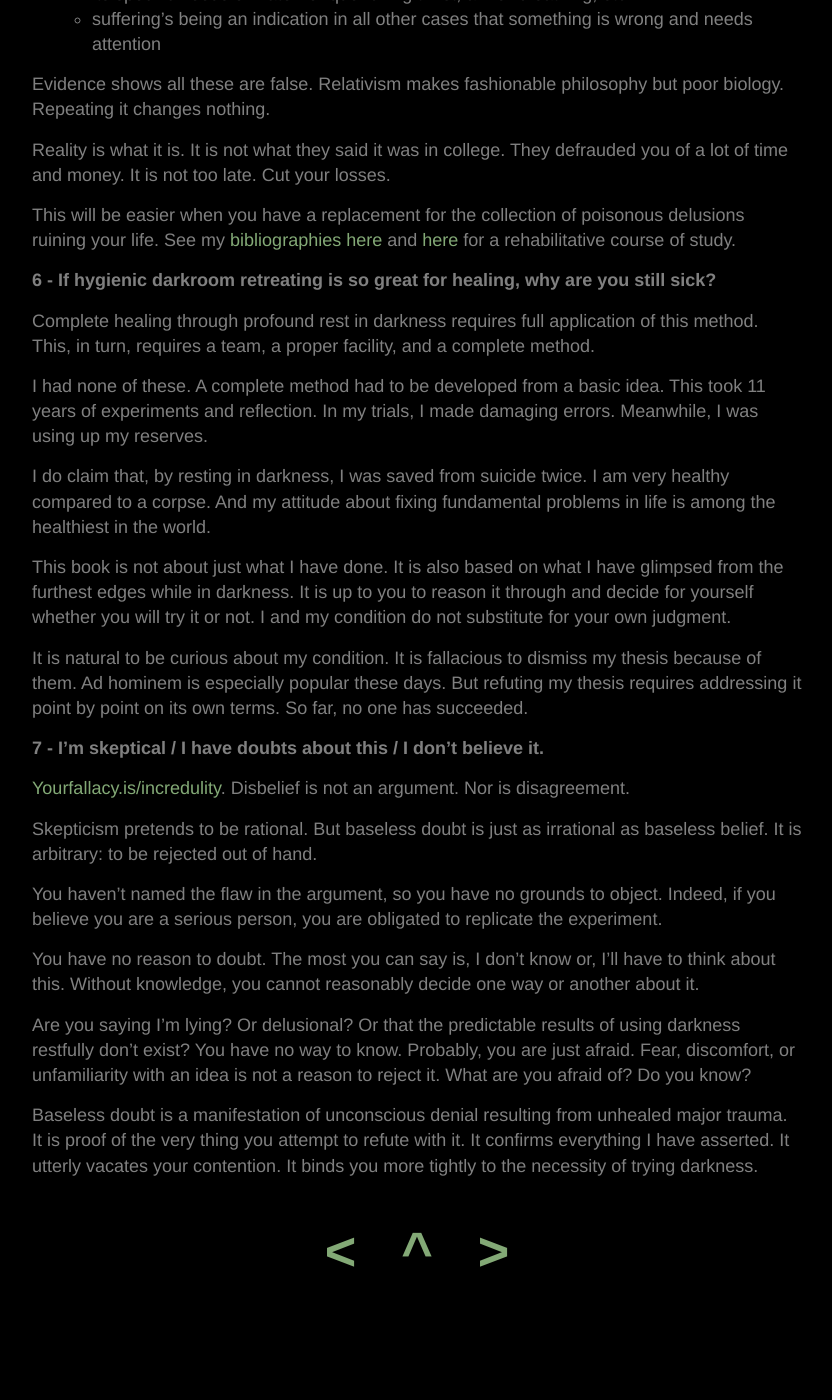
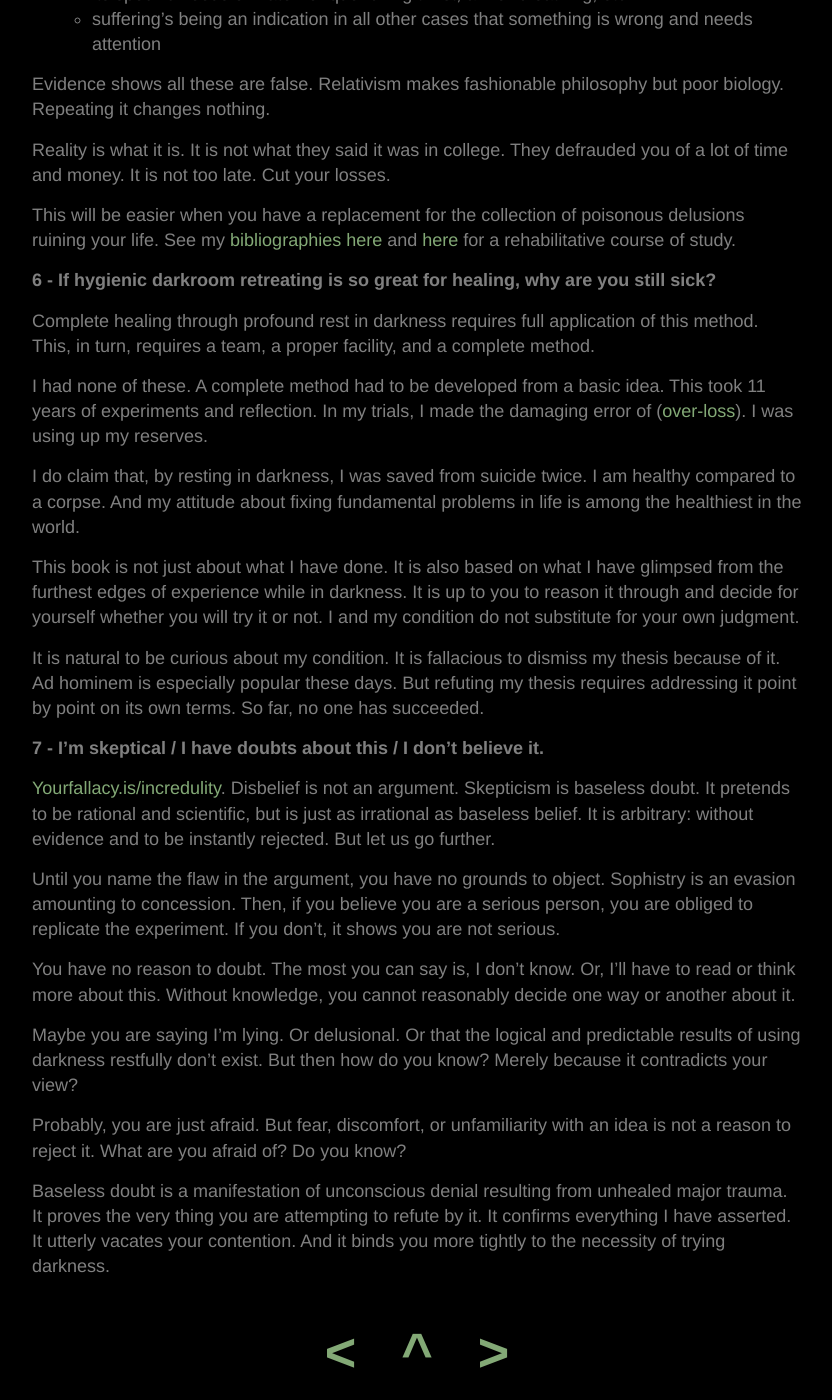
Before and after one commit to yodrew/yodrew.github.io, a Jekyll site: the page built from _pages/back/faq.md, in a window 1280 px wide and 1400 px high, scrolled down 6429 px. Shown: the whole window, without its empty margins (223-1055 px from the left). Built offline with Jekyll 4.4.1, drawn with Linux system fonts in a browser that asks for light colours; before the commit the page ends 7728 px from its top, so only the background shows below that.

Commit message:
tidbits, notes in manuscript

```diff
--- a/_pages/back/faq.md
+++ b/_pages/back/faq.md
@@ -226,26 +226,26 @@
 
 Complete healing through profound rest in darkness requires full application of this method. This, in turn, requires a team, a proper facility, and a complete method.
 
-I had none of these. A complete method had to be developed from a basic idea. This took 11 years of experiments and reflection. In my trials, I made damaging errors. Meanwhile, I was using up my reserves.
+I had none of these. A complete method had to be developed from a basic idea. This took 11 years of experiments and reflection. In my trials, I made the damaging error of ([over-loss](/hygiene#false-capacity)). I was using up my reserves.
 
-I do claim that, by resting in darkness, I was saved from suicide twice. I am very healthy compared to a corpse. And my attitude about fixing fundamental problems in life is among the healthiest in the world.
+I do claim that, by resting in darkness, I was saved from suicide twice. I am healthy compared to a corpse. And my attitude about fixing fundamental problems in life is among the healthiest in the world.
 
-This book is not about just what I have done. It is also based on what I have glimpsed from the furthest edges while in darkness. It is up to you to reason it through and decide for yourself whether you will try it or not. I and my condition do not substitute for your own judgment.
+This book is not just about what I have done. It is also based on what I have glimpsed from the furthest edges of experience while in darkness. It is up to you to reason it through and decide for yourself whether you will try it or not. I and my condition do not substitute for your own judgment.
 
-It is natural to be curious about my condition. It is fallacious to dismiss my thesis because of them. Ad hominem is especially popular these days. But refuting my thesis requires addressing it point by point on its own terms. So far, no one has succeeded.
+It is natural to be curious about my condition. It is fallacious to dismiss my thesis because of it. Ad hominem is especially popular these days. But refuting my thesis requires addressing it point by point on its own terms. So far, no one has succeeded.
 
 <!--&nbsp;-->
 
 **7 - I'm skeptical / I have doubts about this / I don't believe it.**
 
-[Yourfallacy.is/incredulity](https://yourfallacy.is/incredulity). Disbelief is not an argument. Nor is disagreement.
+[Yourfallacy.is/incredulity](https://yourfallacy.is/incredulity). Disbelief is not an argument. Skepticism is baseless doubt. It pretends to be rational and scientific, but is just as irrational as baseless belief. It is arbitrary: without evidence and to be instantly rejected. But let us go further.
 
-Skepticism pretends to be rational. But baseless doubt is just as irrational as baseless belief. It is arbitrary: to be rejected out of hand.
+Until you name the flaw in the argument, you have no grounds to object. Sophistry is an evasion amounting to concession. Then, if you believe you are a serious person, you are obliged to replicate the experiment. If you don't, it shows you are not serious.
 
-You haven't named the flaw in the argument, so you have no grounds to object. Indeed, if you believe you are a serious person, you are obligated to replicate the experiment.
+You have no reason to doubt. The most you can say is, I don't know. Or, I'll have to read or think more about this. Without knowledge, you cannot reasonably decide one way or another about it.
 
-You have no reason to doubt. The most you can say is, I don't know or, I'll have to think about this. Without knowledge, you cannot reasonably decide one way or another about it.
+Maybe you are saying I'm lying. Or delusional. Or that the logical and predictable results of using darkness restfully don't exist. But then how do you know? Merely because it contradicts your view?
 
-Are you saying I'm lying? Or delusional? Or that the predictable results of using darkness restfully don't exist? You have no way to know. Probably, you are just afraid. Fear, discomfort, or unfamiliarity with an idea is not a reason to reject it. What are you afraid of? Do you know?
+Probably, you are just afraid. But fear, discomfort, or unfamiliarity with an idea is not a reason to reject it. What are you afraid of? Do you know?
 
-Baseless doubt is a manifestation of unconscious denial resulting from unhealed major trauma. It is proof of the very thing you attempt to refute with it. It confirms everything I have asserted. It utterly vacates your contention. It binds you more tightly to the necessity of trying darkness.
+Baseless doubt is a manifestation of unconscious denial resulting from unhealed major trauma. It proves the very thing you are attempting to refute by it. It confirms everything I have asserted. It utterly vacates your contention. And it binds you more tightly to the necessity of trying darkness.
```
Also changed, not shown: _pages/back/bio.md (+1 -1 lines), _pages/front/introduction.md (+2 -2 lines), _pages/hygiene.md (+14 -12 lines), _pages/psychology.md (+8 -6 lines).
